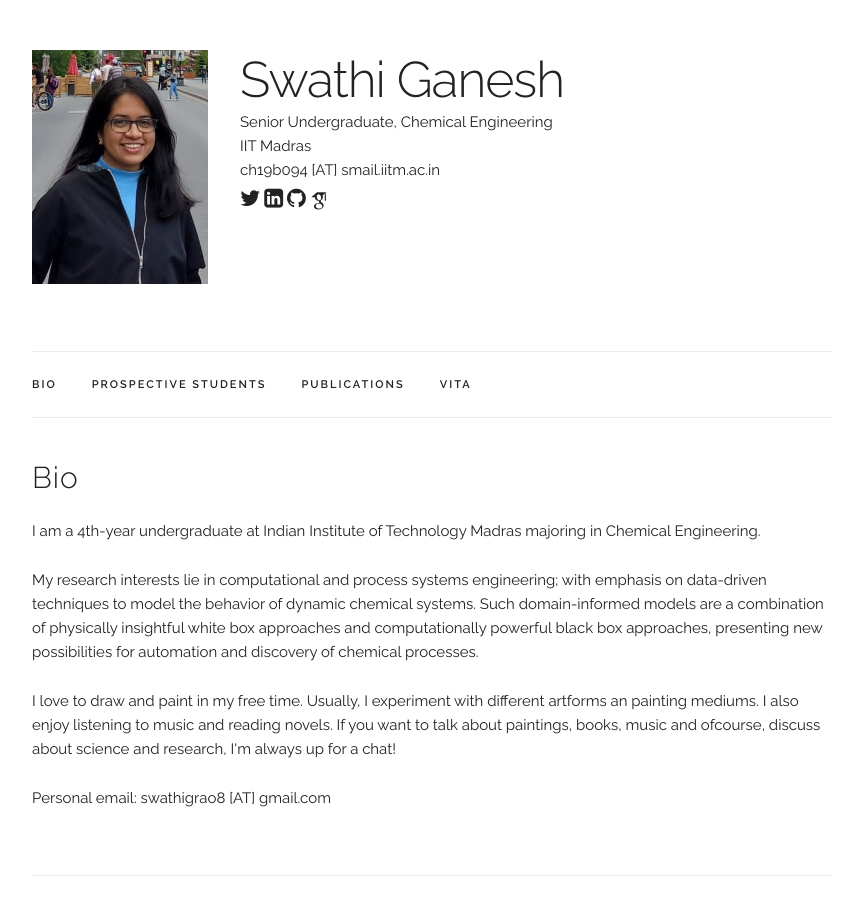
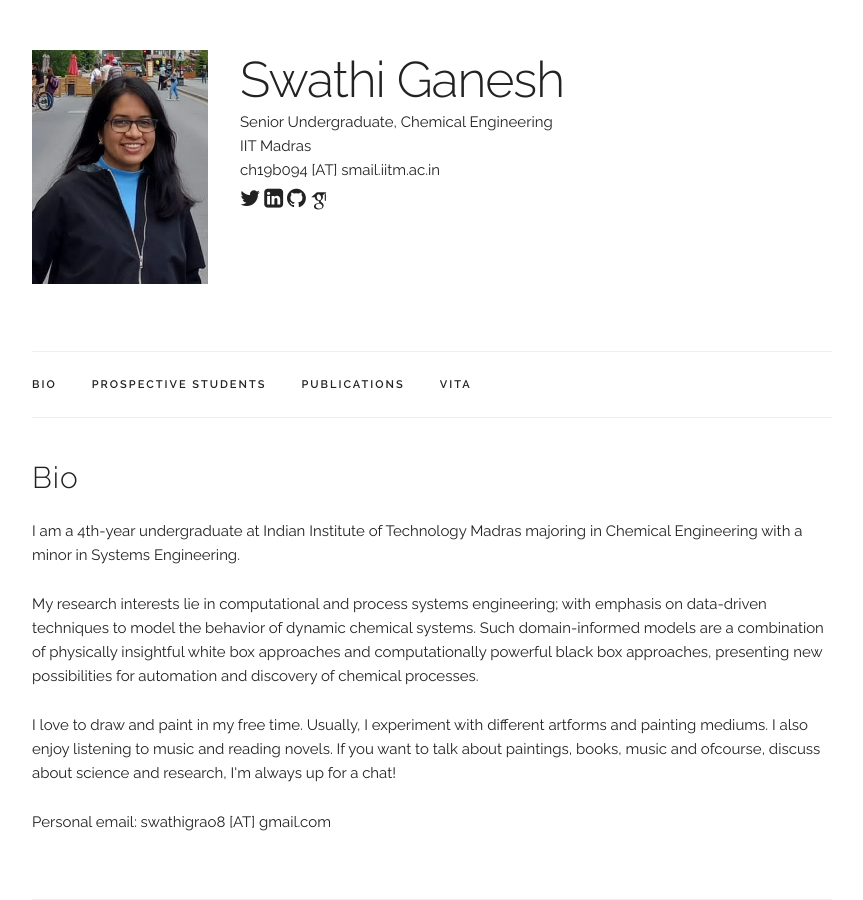
Before and after one commit to gswathirao8/gswathirao8.github.io, a Jekyll site: the page built from index.html, in a window 1280 px wide and 900 px high. Shown: the whole window, without its empty margins (208-1071 px from the left). Built offline with Jekyll 4.4.1, drawn with Linux system fonts in a browser that asks for light colours; some web fonts are replaced.

Commit message:
Update index.html

```diff
--- a/index.html
+++ b/index.html
@@ -6,7 +6,7 @@ title: Home
 <div class="docs-section" id="bio">
   <h4>Bio</h4>
   <p>
-    I am a 4th-year undergraduate at Indian Institute of Technology Madras majoring in Chemical Engineering.
+    I am a 4th-year undergraduate at Indian Institute of Technology Madras majoring in Chemical Engineering with a minor in Systems Engineering.
   </p>
 
   <p>
@@ -15,7 +15,7 @@ title: Home
   </p>
 
   <p>
-    I love to draw and paint in my free time. Usually, I experiment with different artforms an painting mediums. I also enjoy listening to music and reading novels.
+    I love to draw and paint in my free time. Usually, I experiment with different artforms and painting mediums. I also enjoy listening to music and reading novels.
     If you want to talk about paintings, books, music and ofcourse, discuss about science and research, I'm always up for a chat!
   </p>
 
@@ -24,7 +24,7 @@ title: Home
   <p/>
 </div>
 
-<div class="docs-section" id="Overview">
+<div class="docs-section" id="overview">
   <h4>Overview</h4>
 
   <p>
```
